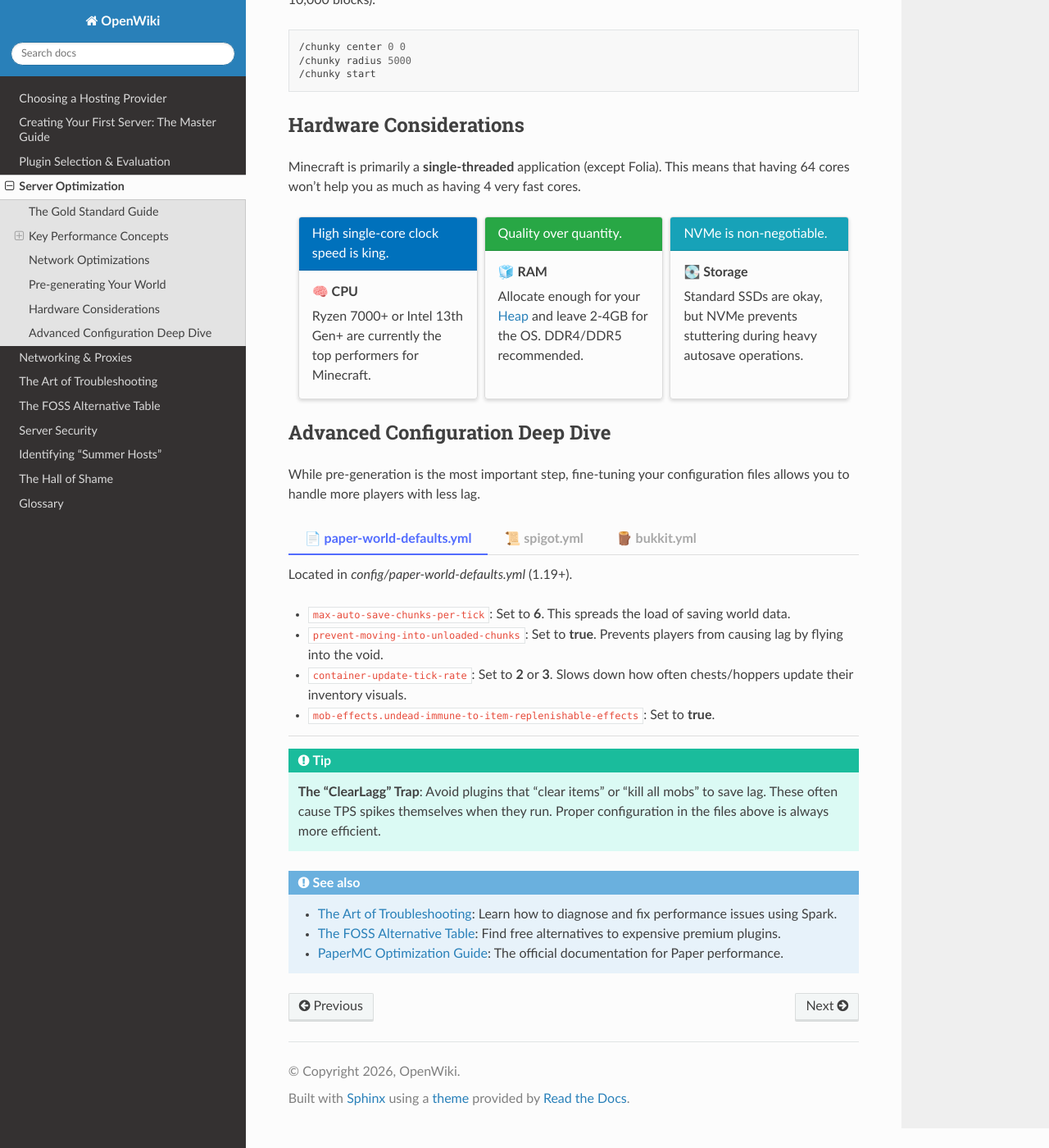
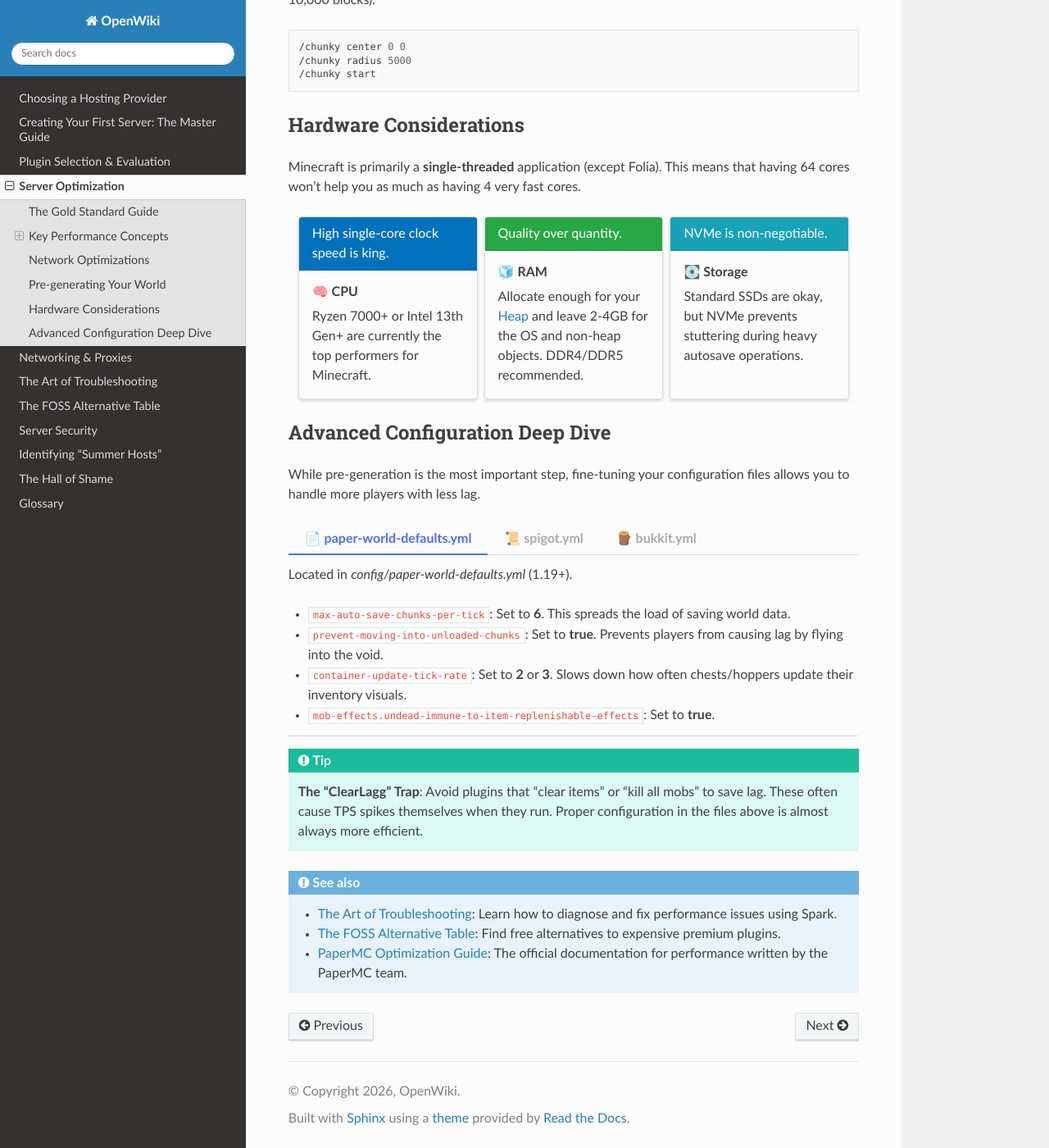
Before and after one commit to Earth1283/OpenWiki, a Sphinx documentation site: the page built from docs/source/optimization.rst, in a window 1280 px wide and 1400 px high, scrolled down 1543 px. Shown: the whole window at 82% size. Built offline with Sphinx 7.4.7 and the Read the Docs theme 3.1.0, drawn with Linux system fonts in a browser that asks for light colours.

Commit message:
updated bad link

```diff
--- a/docs/source/optimization.rst
+++ b/docs/source/optimization.rst
@@ -78,7 +78,7 @@
 
       Quality over quantity.
       ^^^
-      Allocate enough for your :term:`Heap` and leave 2-4GB for the OS. DDR4/DDR5 recommended.
+      Allocate enough for your :term:`Heap` and leave 2-4GB for the OS and non-heap objects. DDR4/DDR5 recommended.
 
    .. grid-item-card:: 💽 Storage
       :class-header: sd-bg-info sd-text-white
@@ -109,7 +109,7 @@
       *   ``merge-radius``:
           *   ``item``: **4.0**
           *   ``exp``: **6.0**
-          (Groups items on the ground to reduce entity count).
+          (Groups items on the ground to reduce entity count, removing the need for plugins like "Clumps")
       *   ``entity-activation-range``:
           *   ``animals``: **16**
           *   ``monsters``: **24**
@@ -127,10 +127,12 @@
 
 .. tip::
 
-   **The "ClearLagg" Trap**: Avoid plugins that "clear items" or "kill all mobs" to save lag. These often cause TPS spikes themselves when they run. Proper configuration in the files above is always more efficient.
+   **The "ClearLagg" Trap**: Avoid plugins that "clear items" or "kill all mobs" to save lag.
+   These often cause TPS spikes themselves when they run. Proper configuration in the files
+   above is almost always more efficient.
 
 .. seealso::
 
    * :doc:`troubleshooting`: Learn how to diagnose and fix performance issues using Spark.
    * :doc:`plugin_alternatives`: Find free alternatives to expensive premium plugins.
-   * `PaperMC Optimization Guide <https://docs.papermc.io/paper/optimization>`_: The official documentation for Paper performance.
+   * `PaperMC Optimization Guide <https://docs.papermc.io/paper/next-steps/#optimization>`_: The official documentation for performance written by the PaperMC team.
--- a/docs/source/plugin_guide.rst
+++ b/docs/source/plugin_guide.rst
@@ -104,7 +104,7 @@
       * - **Groundbreaking Effects**
         - Plugins like **`RealisticSeasons <https://www.spigotmc.org/resources/realisticseasons-1-16-3-1-21-11-seasons-in-your-minecraft-world-with-temperature-and-calendar.93275/>`_** or advanced shader-like world effects that fundamentally change the game's visuals and mechanics.
       * - **Custom Resource Managers**
-        - Tools like **Oraxen** or **ItemsAdder**. These plugins allow you to add completely new 3D models, items, and UI elements to vanilla Minecraft without requiring players to install mods. The complexity of managing these resource packs is immense, making the price tag justified.
+        - Tools like **Oraxen** or **ItemsAdder**. These plugins allow you to add completely new 3D models, items, and UI elements to vanilla Minecraft without requiring players to install mods. The complexity of managing these resource packs and their logic is immense, making the price tag justified.
       * - **Advanced Anticheats**
         - While GrimAC (FOSS) is excellent, premium anticheats like **`Vulcan <https://www.spigotmc.org/resources/vulcan-anti-cheat-advanced-cheat-detection-1-8-1-21-11-folia-supported.83626/>`_** that provide dedicated support teams and frequent updates to counter new "ghost" cheats.
       * - **Complex Game Engines**
--- a/docs/source/summer_hosts.rst
+++ b/docs/source/summer_hosts.rst
@@ -85,7 +85,7 @@
       :class-header: sd-bg-warning
       :class-card: bingo-tile
 
-      Offering "Unlimited" RAM or $1/GB for high-end Ryzen CPUs.
+      Offering "Unlimited" RAM, CPU, or Storage or $1/GB for high-end Ryzen CPUs.
 
    .. grid-item-card:: 🎨 Free Web Template
       :class-header: sd-bg-warning
```
Also changed, not shown: other parts of docs/source/plugin_guide.rst (+2 -2 lines), .github/ISSUE_TEMPLATE/summer_host_submission.md.
